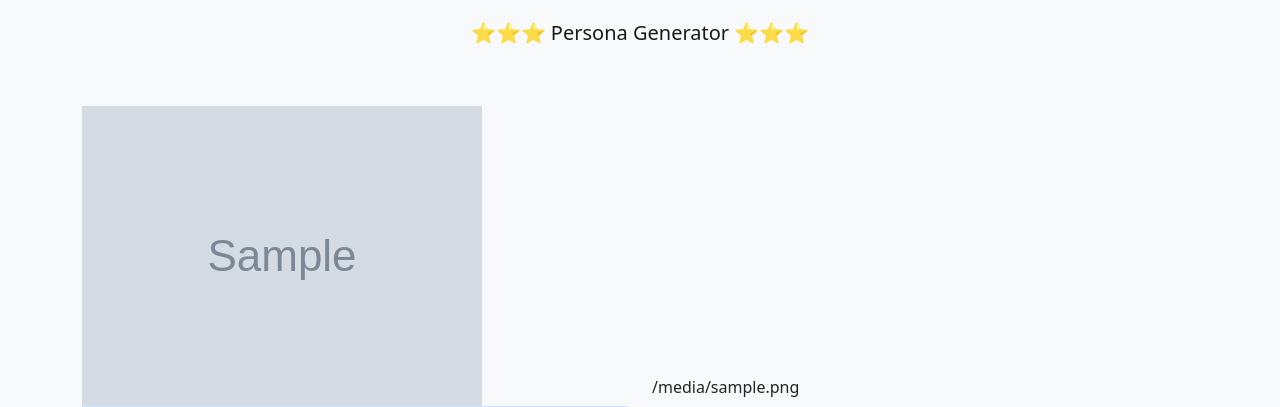
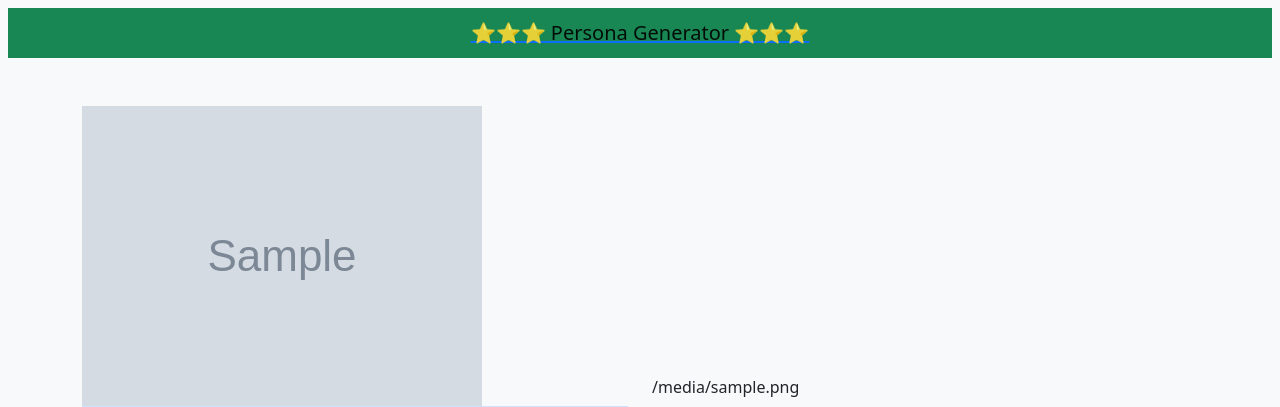
Before and after one commit to projects4life/personegenerator, a Flask app: template templates/persona.html in a window 1280 px wide. Shown: the top 407 px of the page. Run offline with Flask 2, Linux system fonts and the light colour scheme; the template is opened without the code that fills it: most values are stand-ins (such as "Sample title", 1, 10 or a date in 2020); grey boxes marked "Sample" are stand-in pictures.

Commit message:
now rout login will rediract to rout admin after secuss login + persona.html now have a navbar that rediract to rout /

```diff
--- a/app.py
+++ b/app.py
@@ -65,7 +65,7 @@ def login():
         user = User()
         user.id = email
         flask_login.login_user(user)
-        return flask.redirect(flask.url_for('protected'))
+        return flask.redirect(flask.url_for('admin'))
     return 'Bad login', 401
 
 @app.route('/protected')
@@ -81,7 +81,6 @@ def logout():
 @login_manager.unauthorized_handler
 def unauthorized_handler():
     return flask.redirect(flask.url_for('login')) , 302
-
 
 
 #####################################################################APP ROUTES
--- a/templates/persona.html
+++ b/templates/persona.html
@@ -17,14 +17,13 @@
   </head>
   <body class="bg-light p-2 text-dark bg-opacity-25">
     <!-- NavBar -->
-   <nav class="navbar navbar-light bg-light">
+   <a href="/">
+    <nav class="navbar navbar-light bg-success">
       <div class="container-fluid">
-        <span class="navbar-brand h1 m-auto"
-          >&#11088;&#11088;&#11088; Persona Generator
-          &#11088;&#11088;&#11088;</span
-        >
+        <span class="navbar-brand h1 m-auto">&#11088;&#11088;&#11088; Persona Generator &#11088;&#11088;&#11088;</span>
       </div>
     </nav>
+    </a>
 
 
     <!-- <img src="/static/images/random-face.jgp" alt="" srcset=""> -->
```
